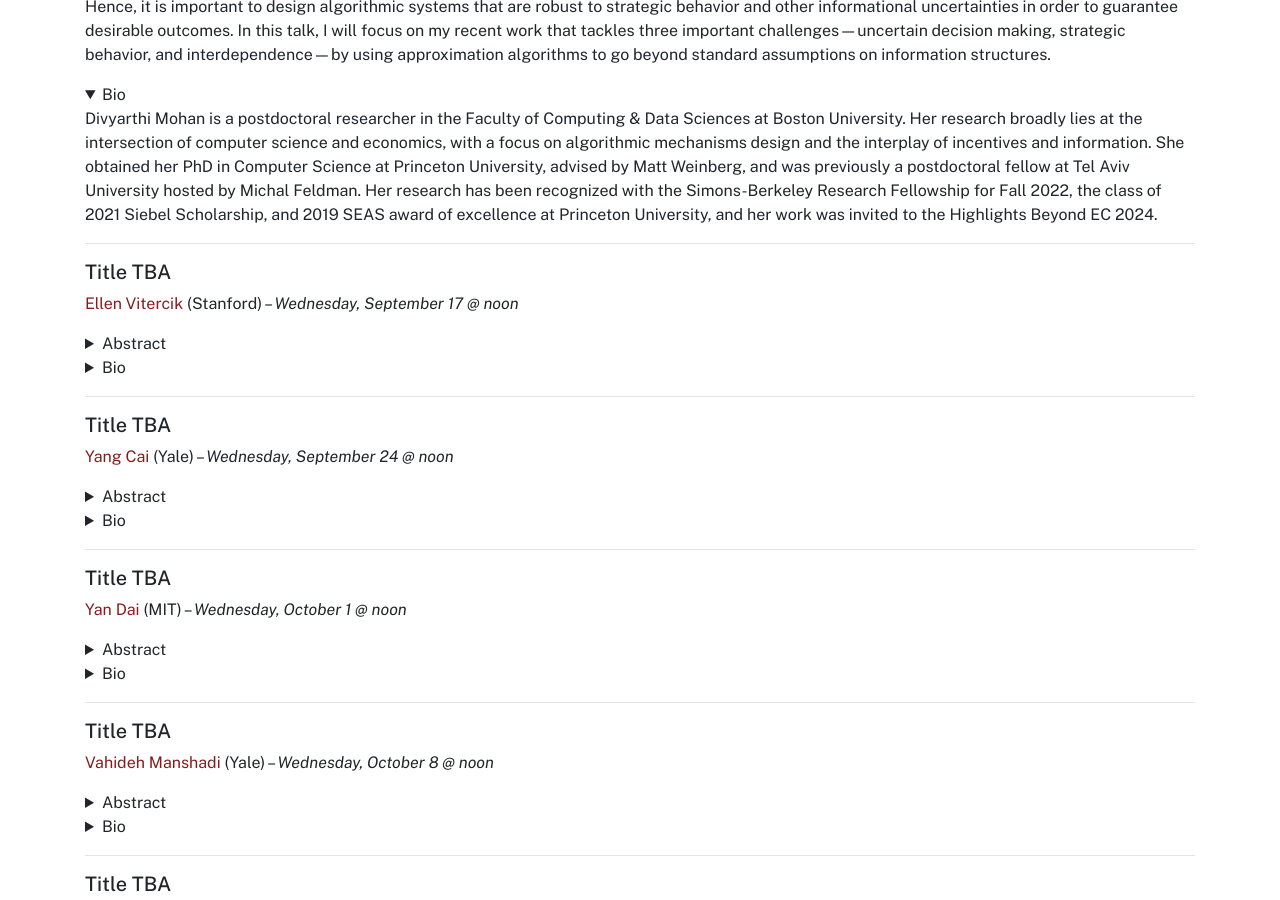
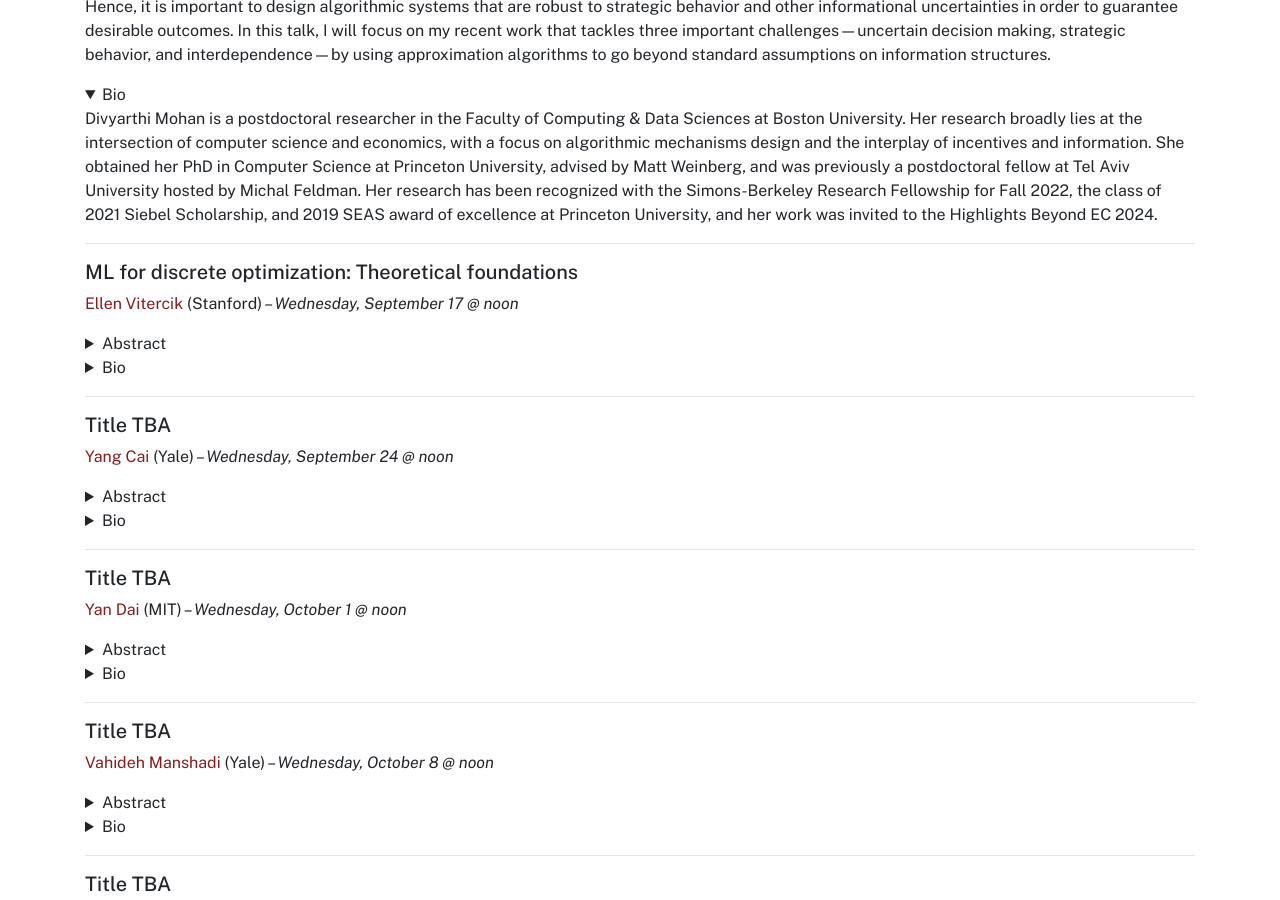
Before and after one commit to umass-theory/umass-theory.github.io, a Jekyll site: the page built from seminar.md, in a window 1280 px wide and 900 px high, scrolled down 935 px. Built offline with Jekyll 4.4.1, drawn with Linux system fonts in a browser that asks for light colours; some of the changed lines change nothing that is shown.

Commit message:
Update seminar.md

```diff
--- a/seminar.md
+++ b/seminar.md
@@ -39,19 +39,19 @@
 
 <hr>
 
-##### Title TBA
+##### ML for discrete optimization: Theoretical foundations
 
 [Ellen Vitercik](https://vitercik.github.io/) (Stanford) --  *Wednesday, September 17 @ noon*
 <details markdown="1">
 <summary>Abstract</summary>
 
-TBA
+Many of the most important optimization problems in practice are massive in scale, mathematically complex, and involve numerous unknown parameters. Machine learning offers a powerful way to address these challenges by uncovering hidden structure and improving decision quality, but integrating predictions into algorithms raises fundamental questions: which architectures align with combinatorial structure, and how can we ensure robustness to error? This talk presents two case studies. First, we show how graph neural networks can approximate the optimal dynamic program for online matching, yielding algorithms that generalize across graph sizes and achieve strong empirical performance. Second, we introduce calibration as a principled interface between machine learning and decision-making, demonstrating through rent-or-buy and job scheduling problems that calibrated predictions yield both theoretical guarantees and practical improvements. Together, these results illustrate how learning can meaningfully augment algorithm design while retaining rigorous performance guarantees. This is joint work with Alexandre Hayderi, Amin Saberi, Anders Wikum, and Judy Hanwen Shen.
 
 </details>
 <details markdown="1">
 <summary>Bio</summary>
 
-TBA
+Ellen Vitercik is an Assistant Professor at Stanford University with a joint appointment between the Management Science & Engineering department and the Computer Science department. Her research interests include machine learning, algorithm design, discrete and combinatorial optimization, and the interface between economics and computation. Before joining Stanford, she spent a year as a Miller Postdoctoral Fellow at UC Berkeley and received a PhD in Computer Science from Carnegie Mellon University. Her research has been recognized with a Schmidt Sciences AI2050 Early Career Fellowship, an NSF CAREER award, the SIGecom Doctoral Dissertation Award, and the CMU School of Computer Science Distinguished Dissertation Award, among other honors.
 
 </details>
 
```
